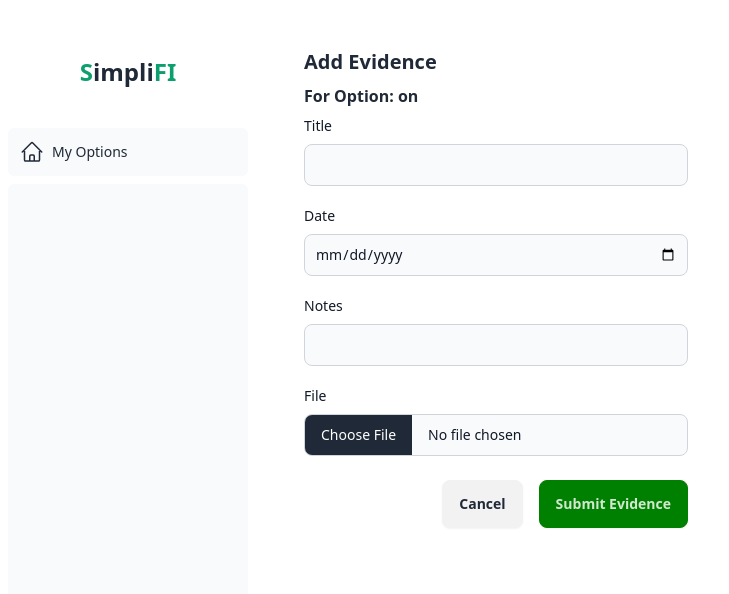
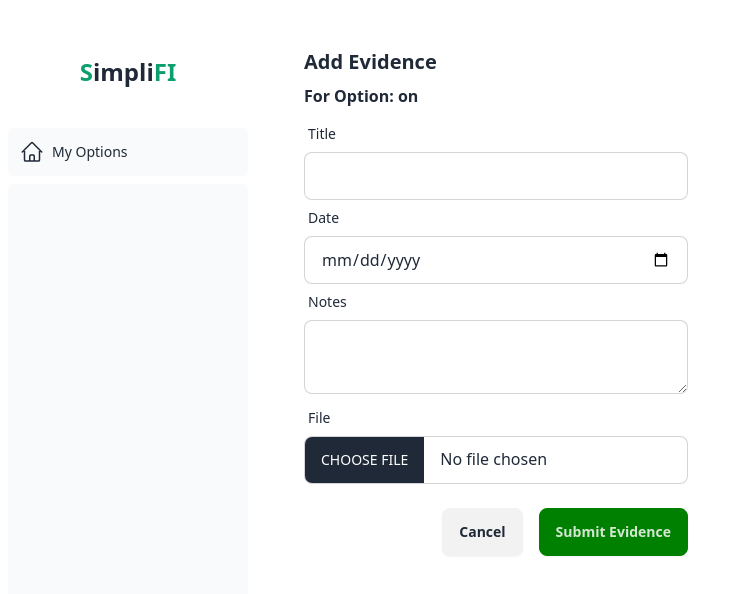
Before and after one commit to ic-monads/SimpliFI, a Next.js app: page /options/option/add-evidence in a window 1280 px wide. Shown: the top 594 px of the page, without its empty margins (0-729 px from the left). Built offline with nearby package versions, Linux system fonts and the light colour scheme.

Commit message:
feat(M3-4): :lipstick: Use DaisyUI in create-evidence-form

```diff
--- a/src/app/ui/options/option/create-evidence-form.tsx
+++ b/src/app/ui/options/option/create-evidence-form.tsx
@@ -44,22 +44,22 @@ export default function Form({ actCode, parcelId }: { actCode: string, parcelId:
             <p className="font-semibold mb-2">For Option: {actCode} on {parcelId}</p>
             { error && <p className="text-red-500 text-sm mb-5">{error}</p> }
             <form className="max-w-sm" action={handleSubmit}>
-              <div className="mb-5">
-                <label htmlFor="title" className="block mb-2 text-sm font-medium text-gray-900 dark:text-white">Title</label>
-                <input type="text" id="title" name="title" className="bg-gray-50 border border-gray-300 text-gray-900 text-sm rounded-lg focus:ring-blue-500 focus:border-blue-500 block w-full p-2.5 dark:bg-gray-700 dark:border-gray-600 dark:placeholder-gray-400 dark:text-white dark:focus:ring-blue-500 dark:focus:border-blue-500" required />
+              <div className="label">
+                <label htmlFor="title" className="label-text">Title</label>
               </div>
-              <div className="mb-5">
-                  <label htmlFor="date" className="block mb-2 text-sm font-medium text-gray-900">Date</label>
-                  <input type="date" id="date" name="date" className="bg-gray-50 border border-gray-300 text-gray-900 text-sm rounded-lg focus:ring-green-500 focus:border-green-500 block w-full p-2.5" required/>
+              <input type="text" id="title" name="title" className="input input-bordered w-full" required />
+              <div className="label">
+                <label htmlFor="date" className="label-text">Date</label>
               </div>
-              <div className="mb-5">
-                  <label htmlFor="notes" className="block mb-2 text-sm font-medium text-gray-900">Notes</label>
-                  <input type="notes" id="notes" name="notes" className="bg-gray-50 border border-gray-300 text-gray-900 text-sm rounded-lg focus:ring-green-500 focus:border-green-500 block w-full p-2.5" required/>
+              <input type="date" id="date" name="date" className="input input-bordered w-full" required/>
+              <div className="label">
+                <label htmlFor="notes" className="label-text">Notes</label>
               </div>
-              <div className="mb-5">
-                  <label htmlFor="file" className="block mb-2 text-sm font-medium text-gray-900">File</label>
-                  <input className="block w-full text-sm text-gray-900 border border-gray-300 rounded-lg cursor-pointer bg-gray-50 dark:text-gray-400 focus:outline-none dark:bg-gray-700 dark:border-gray-600 dark:placeholder-gray-400" type="file" ref={fileInputRef} id="file" name="file" required />
+              <textarea id="notes" name="notes" className="textarea textarea-bordered w-full" required/>
+              <div className="label">
+                <label htmlFor="file" className="label-text">File</label>
               </div>
+              <input className="file-input file-input-bordered w-full" type="file" ref={fileInputRef} id="file" name="file" required />
               <div className="mt-6 flex justify-end gap-4">
                 <Link href={{
                   pathname: "/options/option",
@@ -67,7 +67,7 @@ export default function Form({ actCode, parcelId }: { actCode: string, parcelId:
                 }}>
                   <button className="btn btn-content-neutral">Cancel</button>
                 </Link>
-                <button className="btn btn-primary"type="submit">Submit Evidence</button>
+                <Submit text="Submit Evidence" />
               </div>
             </form>
         </div>
```
